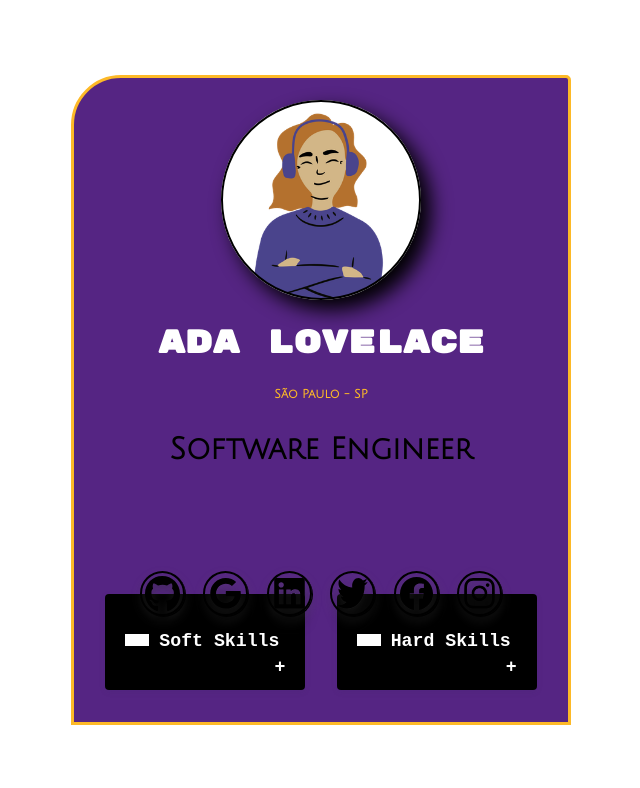
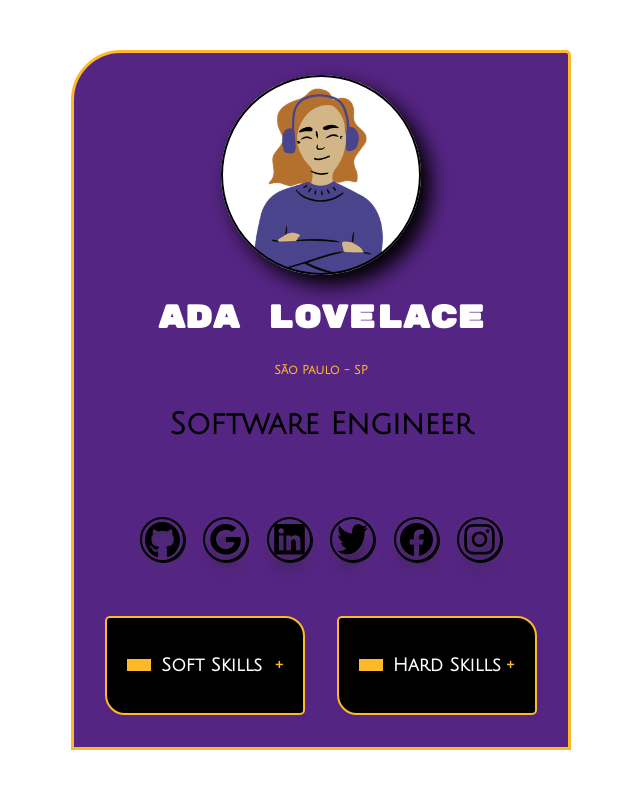
Before and after one commit to mts-the-encoder/CardProfile, a Vue app: page / in a window 1280 px wide. Shown: the top 788 px of the page, without its empty margins (319-959 px from the left). Built offline with nearby package versions, Linux system fonts and the light colour scheme.

Commit message:
versão desktop finalizada

```diff
--- a/src/components/Card.vue
+++ b/src/components/Card.vue
@@ -11,7 +11,7 @@
         <div class="about">
             <contact/>
         </div>
-        <trigger/>
+        <trigger class="trigger"/>
     </div>
 </template>
 
@@ -28,7 +28,7 @@ export default {
 
 <style lang="scss" scoped>
 .card {
-    height: 650px;
+    height: 700px;
     width: 500px;
     background-color: $purple;
     border: 3px solid $gold;
@@ -37,7 +37,6 @@ export default {
     justify-content: center;
     align-items: center;
     flex-wrap: wrap;
-
 
     .info {
         display: flex;
@@ -77,7 +76,10 @@ export default {
     .about{
         height: 20%;
         margin-right: 200px;
-        padding-top: 200px;
+        padding-top: 150px;
+    }
+    .trigger{
+        margin-top: 75px;
     }
 }
 </style>
--- a/src/components/Trigger.vue
+++ b/src/components/Trigger.vue
@@ -1,29 +1,50 @@
 <template>
     <div class="wrapper">
-	<div class="lista-item">
-		<input class="trigger-input" id="faq-titulo-1" type="checkbox">
+	<div class="item--list">
+		<input class="trigger--input" id="title--one" type="checkbox">
 		<div class="trigger-wrapper">
-			<label for="faq-titulo-1">
-				<h2 class="faq-titulo">Soft Skills</h2>
+			<label for="title--one">
+				<h2 class="skills--title">Soft Skills</h2>
 			</label>
-			<p class="faq-conteudo">Lorem ipsum dolor sit amet consectetur adipisicing elit. Cumque eligendi vero in dolorum similique perspiciatis dolor placeat aut reiciendis, ducimus atque doloremque, sed consequatur! Voluptatum soluta harum provident quia maiores?.</p>
+			<ul class="content--sk">
+				<li>lorem.</li>
+				<li>lorem.</li>
+				<li>lorem.</li>
+				<li>lorem.</li>
+				<li>lorem.</li>
+				<li>lorem.</li>
+				<li>lorem.</li>
+				<li>lorem.</li>
+				<li>lorem.</li>
+				<li>lorem.</li>
+			</ul>
 		</div>
 	</div>
 
-	<div class="lista-item">
-		<input class="trigger-input" id="faq-titulo-2" type="checkbox">
+	<div class="item--list">
+		<input class="trigger--input" id="title--two" type="checkbox">
 		<div class="trigger-wrapper">
-			<label for="faq-titulo-2">
-				<h2 class="faq-titulo">Hard Skills</h2>
+			<label for="title--two">
+				<h2 class="skills--title">Hard Skills</h2>
 			</label>
-			<p class="faq-conteudo">Lorem ipsum dolor, sit amet consectetur adipisicing elit. Ad ab placeat molestias libero sit animi itaque doloremque magni nesciunt, dignissimos quos minus ratione perferendis, eum, consequuntur a cumque accusantium accusamus..</p>
+			<ul class="content--sk list">
+				<li>lorem.</li>
+				<li>lorem.</li>
+				<li>lorem.</li>
+				<li>lorem.</li>
+				<li>lorem.</li>
+				<li>lorem.</li>
+				<li>lorem.</li>
+				<li>lorem.</li>
+				<li>lorem.</li>
+				<li>lorem.</li>
+			</ul>
 		</div>
 	</div>
 </div>
 </template>
 
 <script>
-
     export default {
     name: "Trigger",
 };
@@ -35,59 +56,65 @@
     display: flex;
     justify-content: space-evenly;
     align-items: center;
-}
 
-.lista-item {
+	.item--list {
+		position: relative;
 		width: 200px;
 		background: $black;
-	border-radius: 4px;
+		border-radius: 5px 20px 5px 20px;
 		margin-bottom: 20px;
 		padding: 10px;
 		box-shadow: 0 2px 6px rgba(50,50,90,.1);
-}
+		border: 2px solid $gold;
 
-.faq-titulo {
+		.skills--title {
 			cursor: pointer;
 			padding: 10px;
-	font-size: 1.4em;
-	font-family: monospace;
+			font-size: 18px;
 			color: $white;
 		}
 
-.faq-titulo::before {
+		.skills--title::before {
 			content: '';
 			display: inline-block;
 			height: 12px;
 			width: 24px;
 			margin-right: 10px;
-	background: $white;
+			background: $gold;
 		}
 
-.faq-titulo::after {
+		.skills--title::after {
 			content: '+';
 			float: right;
 			transition: transform .3s ease;
+			color: $gold;
 		}
 
-.faq-conteudo {
+		.content--sk {
 			background-color: $black;
 			padding: 10px;
 			color: $gold;
-	font-family: Helvetica;
-	font-size: .875em;
+			font-size: 15px;
 			line-height: 1.4em;
+			display: none;
+			transition: opacity 4s ease-out;
+			list-style: none;
+			text-align: center;
+		}
+
+		.trigger--input {
 			display: none;
 		}
 
-.trigger-input {
-	display: none;
-}
-
-.trigger-input:checked + .trigger-wrapper .faq-conteudo {
+		.trigger--input:checked + .trigger-wrapper .content--sk {
+			opacity: 1;
 			display: block;
 		}
 
-.trigger-input:checked + .trigger-wrapper .faq-titulo::after {
+		.trigger--input:checked + .trigger-wrapper .skills--title::after {
 			transform: rotate(45deg) scale(1.08);
 		}
+
+	}
+}
 </style>
```
Lines whose indentation alone changed are shown as unchanged.
